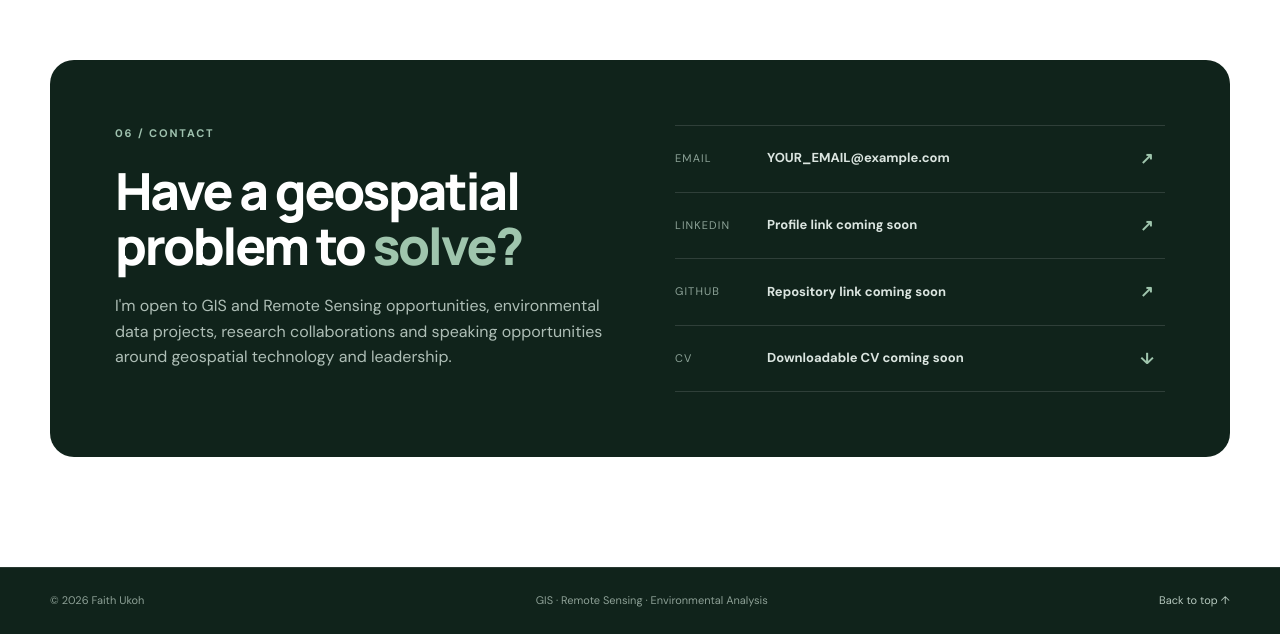
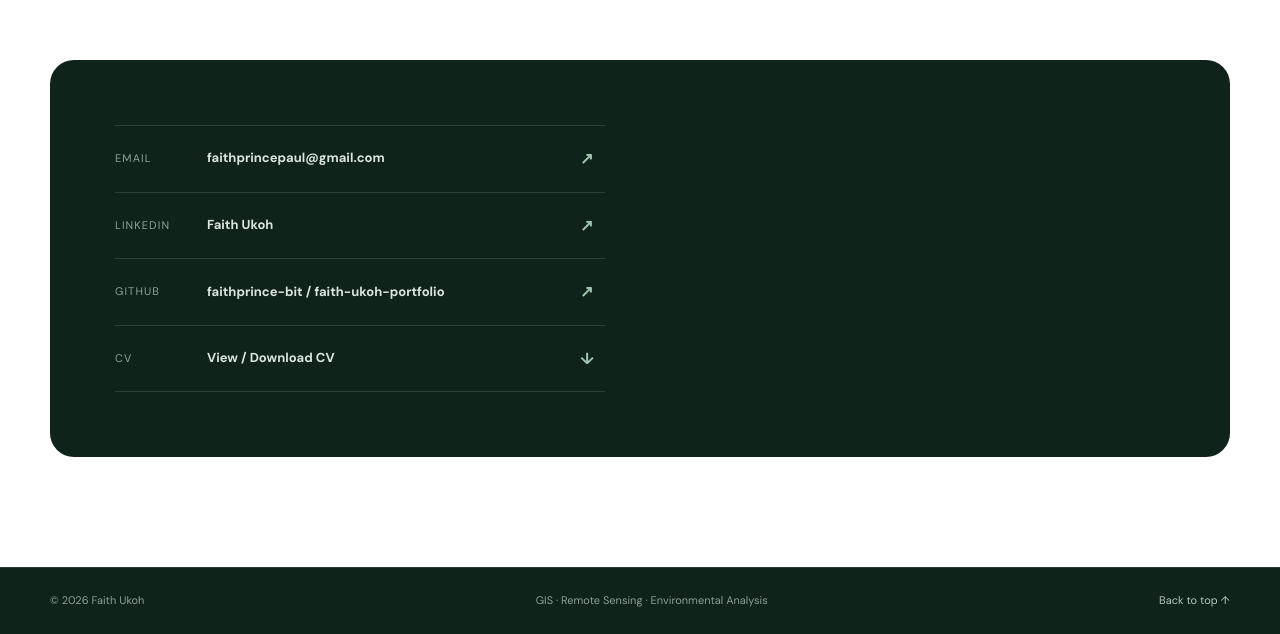
Before and after one commit to faithprince-bit/faith-ukoh-portfolio, a plain HTML site: page index.html in a window 1280 px wide. Shown: the part 6759-7393 px from the top of the page. Drawn offline with Linux system fonts and the light colour scheme.

Commit message:
Update index.html

```diff
--- a/index.html
+++ b/index.html
@@ -263,18 +263,48 @@
 
     <section class="section contact" id="contact">
       <div class="container contact-card">
-        <div>
-          <p class="section-kicker">06 / CONTACT</p>
-          <h2>Have a geospatial problem to <span>solve?</span></h2>
-          <p>I'm open to GIS and Remote Sensing opportunities, environmental data projects, research collaborations and speaking opportunities around geospatial technology and leadership.</p>
-        </div>
         <div class="contact-actions">
-          <!-- Replace these placeholder hrefs with your real links when ready. -->
-          <a class="contact-row" href="mailto:YOUR_EMAIL@example.com"><span>Email</span><strong>YOUR_EMAIL@example.com</strong><b>↗</b></a>
-          <a class="contact-row" href="#" data-placeholder-link><span>LinkedIn</span><strong>Profile link coming soon</strong><b>↗</b></a>
-          <a class="contact-row" href="#" data-placeholder-link><span>GitHub</span><strong>Repository link coming soon</strong><b>↗</b></a>
-          <a class="contact-row" href="#" data-placeholder-link><span>CV</span><strong>Downloadable CV coming soon</strong><b>↓</b></a>
-        </div>
+
+  <a class="contact-row" href="mailto:faithprincepaul@gmail.com">
+    <span>Email</span>
+    <strong>faithprincepaul@gmail.com</strong>
+    <b>↗</b>
+  </a>
+
+  <a
+    class="contact-row"
+    href="https://www.linkedin.com/in/faith-ukoh-5a11b2232/"
+    target="_blank"
+    rel="noopener noreferrer"
+  >
+    <span>LinkedIn</span>
+    <strong>Faith Ukoh</strong>
+    <b>↗</b>
+  </a>
+
+  <a
+    class="contact-row"
+    href="https://github.com/faithprince-bit/faith-ukoh-portfolio"
+    target="_blank"
+    rel="noopener noreferrer"
+  >
+    <span>GitHub</span>
+    <strong>faithprince-bit / faith-ukoh-portfolio</strong>
+    <b>↗</b>
+  </a>
+
+  <a
+    class="contact-row"
+    href="assets/documents/Ukoh_Faith_Prince_CV.pdf"
+    target="_blank"
+    rel="noopener noreferrer"
+  >
+    <span>CV</span>
+    <strong>View / Download CV</strong>
+    <b>↓</b>
+  </a>
+
+</div>
       </div>
     </section>
   </main>
```
